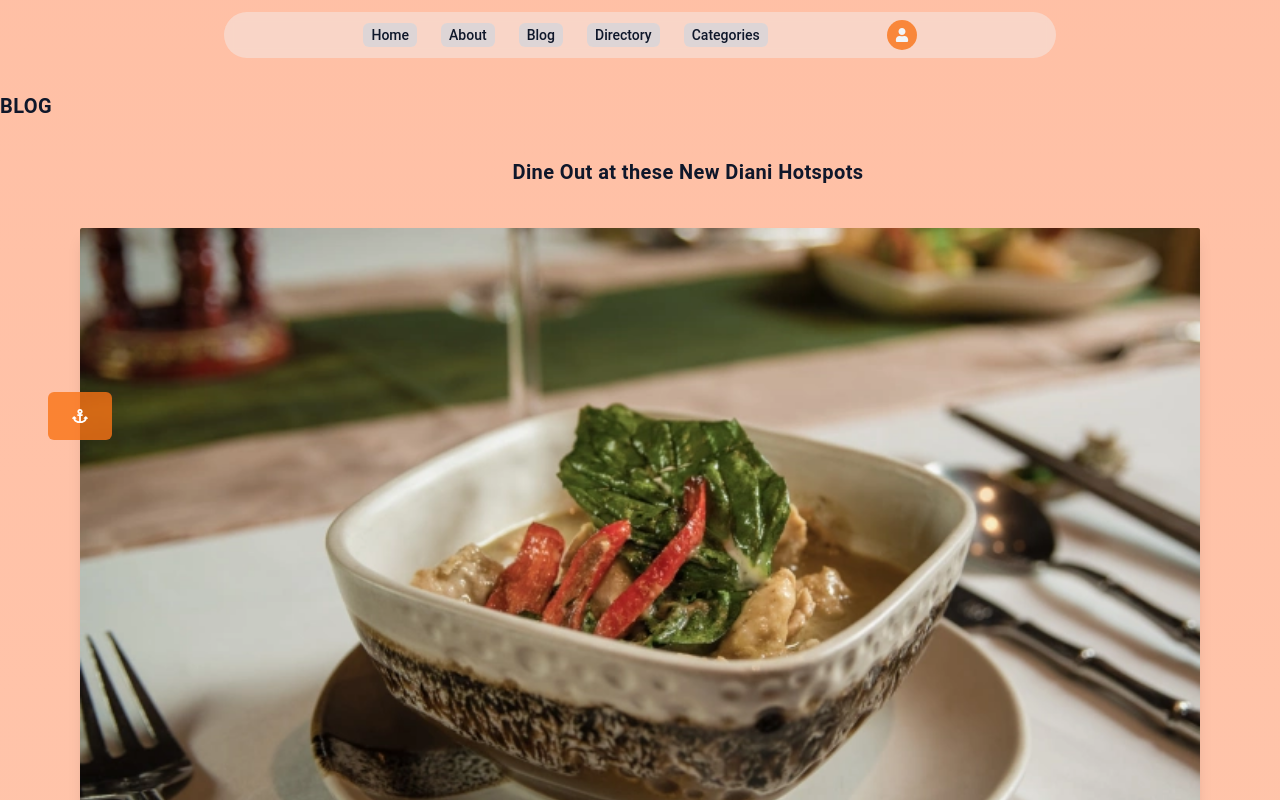
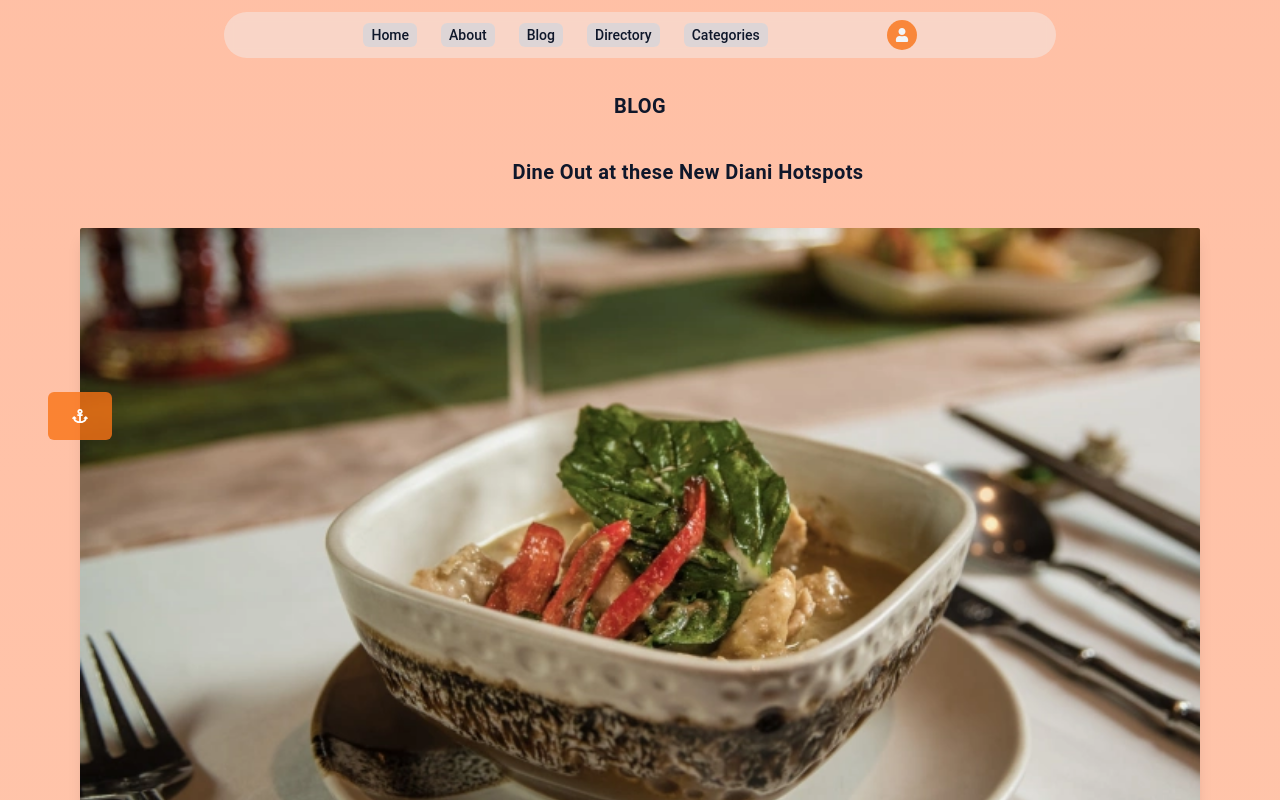
Before and after one commit to MatthewsRicky/travelapp, a Next.js app: page /directory in a window 1280 px wide. Shown: the top 800 px of the page. Built offline with nearby package versions, Linux system fonts and the light colour scheme.

Commit message:
centering the BLOG h1

```diff
--- a/components/NewBlog.tsx
+++ b/components/NewBlog.tsx
@@ -19,7 +19,7 @@ const NewBlog = ({src, alt, title, description}: blogItems) => {
   return(
         <div className="flex flex-col items-center justify-center mx-auto w-full bg-gradient-to-b from-orange-50/50 to-orange-200/50 text-slate-900 tracking-wide">
           <div className="my-20">
-            <h1 className="uppercase bold-20 border-b-1 border-solid !md:px-20 my-4">blog</h1>
+            <h1 className="flex items-center mx-auto justify-center w-full uppercase bold-20 border-b-1 border-solid !md:px-20 my-4">blog</h1>
               {BLOG_SECTION.map((blog)=>(
                 <div key={blog.title} className="flexCenter flex-col md:padding-container mb-6">
                   <div className="flexStart gap-x-4 items-center">
```
